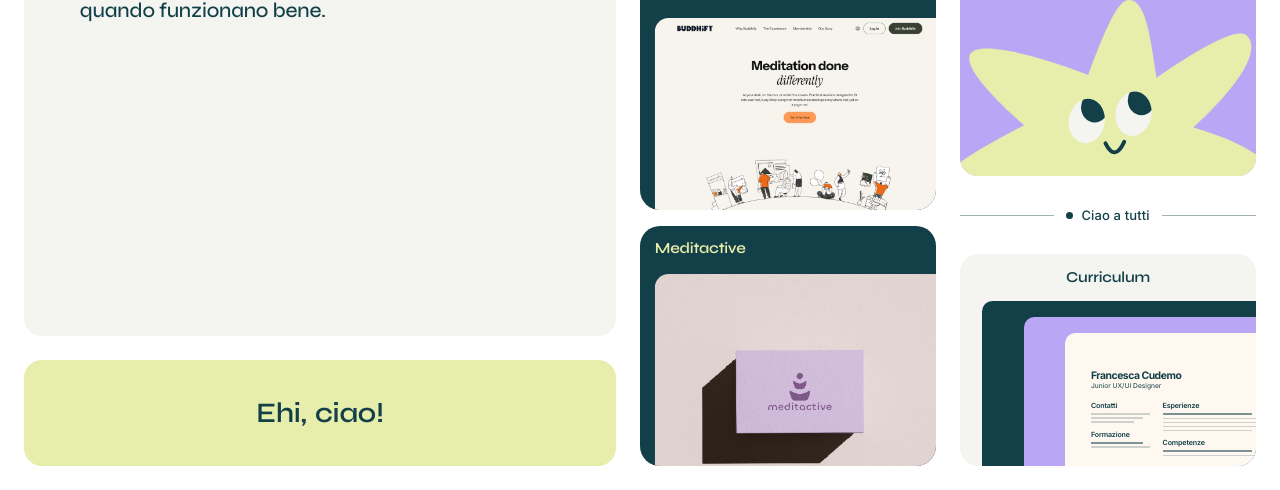
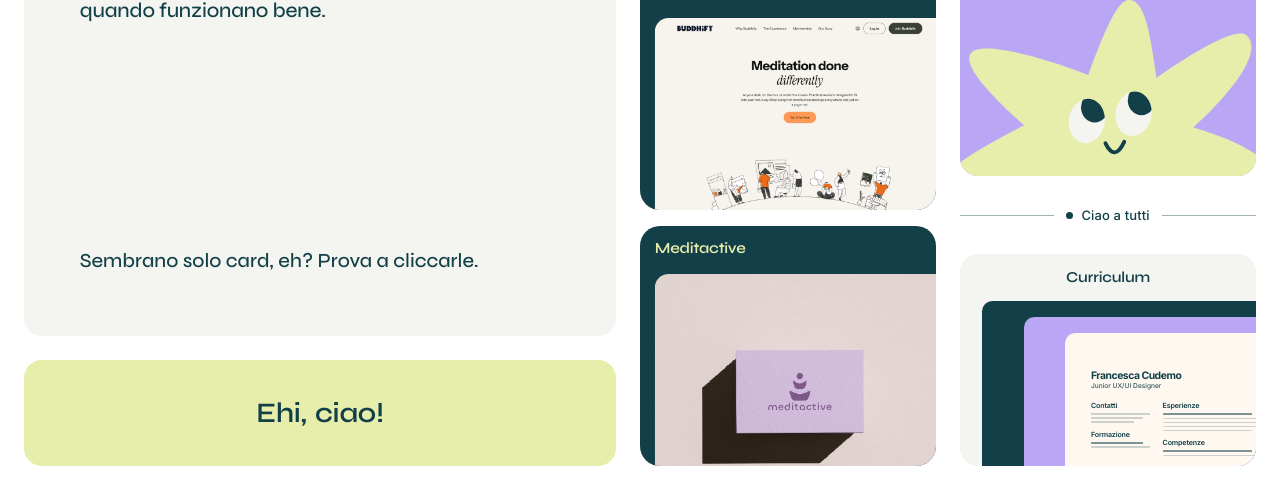
Before and after one commit to francescacudemo-tech/portfolio-html-css, a website: page index.html in a window 1280 px wide. Shown: the part 310-800 px from the top of the page. Drawn offline with nearby package versions, Linux system fonts and the light colour scheme.

Commit message:
Aggiunge un invito a esplorare le card del portfolio

```diff
--- a/index.html
+++ b/index.html
@@ -29,7 +29,7 @@
 
   <!-- Bootstrap 5 (solo CSS) + stili del sito compilati da Sass -->
   <link href="https://cdn.jsdelivr.net/npm/bootstrap@5.3.3/dist/css/bootstrap.min.css" rel="stylesheet">
-  <link href="css/main.css?v=40" rel="stylesheet">
+  <link href="css/main.css?v=41" rel="stylesheet">
 </head>
 <body class="home">
 
@@ -48,6 +48,7 @@
           <h1 class="hero-card__name" id="hero-name">Francesca Cudemo</h1>
           <p class="hero-card__text">Ho un debole per le cose belle, soprattutto quando funzionano bene.</p>
         </div>
+        <p class="hero-card__hint">Sembrano solo card, eh? Prova a cliccarle.</p>
       </section>
       <!-- BARRA CONTATTI: "Ehi, ciao!" si apre e rivela email, LinkedIn e telefono
            (animazione "unfold" in scss/_hello-bar.scss, solo CSS).
--- a/scss/_hero-card.scss
+++ b/scss/_hero-card.scss
@@ -56,4 +56,25 @@
     line-height: 1.32;
     letter-spacing: -0.01em;
   }
+
+  &__hint {
+    position: absolute;
+    inset-inline: 9.4%;
+    bottom: 0;
+    margin: 0;
+    color: inherit;
+    font-family: $font-display;
+    font-size: 16px;
+    font-weight: 500;
+    line-height: 1.3;
+    letter-spacing: 0;
+
+    @media (min-width: 480px) {
+      bottom: 10%;
+    }
+
+    @media (min-width: $bp-home) {
+      font-size: 20px;
+    }
+  }
 }
```
Also changed, not shown: css/main.css.
